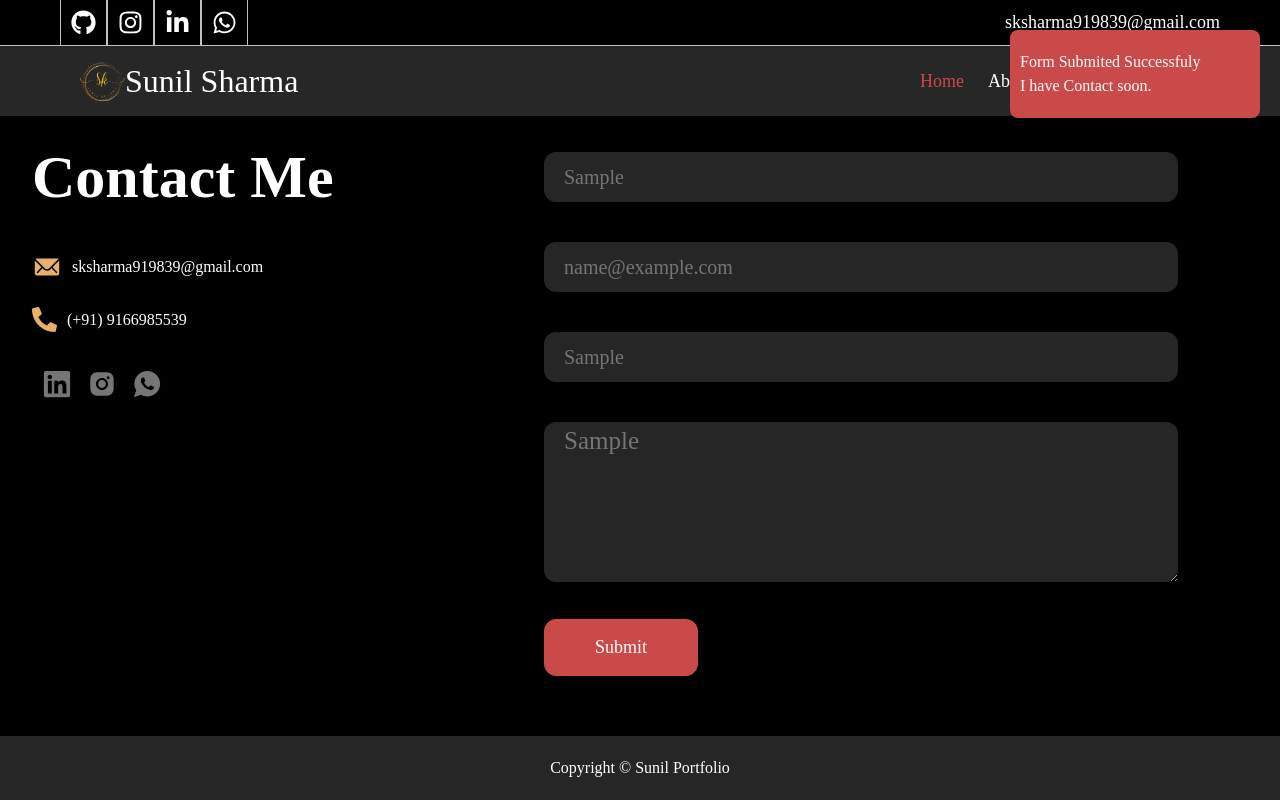
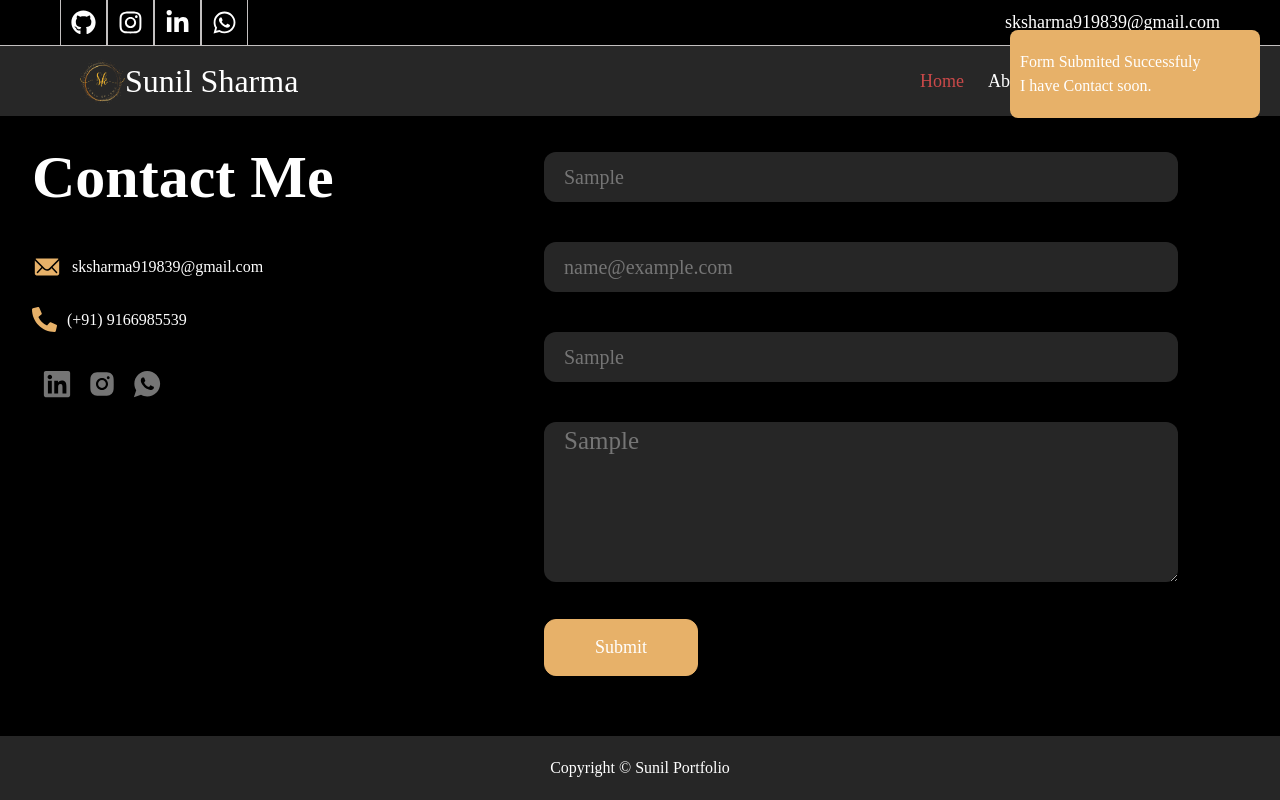
Before and after one commit to sksharma919839/portfolio, a React (Create React App) app: page / in a window 1280 px wide. Both pictures are taken after typing "Sample", "name@example.com", "Sample", "Sample" into the empty fields and a click on the button "Submit". Shown: the part 1332-2132 px from the top of the page. Built offline with nearby package versions, Linux system fonts and the light colour scheme; no server answers.

Commit message:
Update Form.jsx

```diff
--- a/src/components/Contact/Form.jsx
+++ b/src/components/Contact/Form.jsx
@@ -82,14 +82,14 @@ const ContactForm = () => {
         </label>
         <button
           type="submit"
-          className="text-[18px] text-[#ffffff] transition-all duration-700 bg-[#ca4949] border border-[#ca4949] hover:text-[#ca4949] px-[50px] py-[14px] mt-[10px] mb-[60px]  rounded-xl hover:bg-transparent"
+          className="text-[18px] text-[#ffffff] transition-all duration-700 bg-[#e7b169] border border-[#e7b169] hover:text-[#e7b169] px-[50px] py-[14px] mt-[10px] mb-[60px]  rounded-xl hover:bg-transparent"
         >
           Submit
         </button>
       </form>
       <div>
         {message && (
-          <p className="w-[250px] py-[20px] px-[10px] top-[30px] right-[20px] bg-[#ca4949]  rounded-lg fixed z-[11]">
+          <p className="w-[250px] py-[20px] px-[10px] top-[30px] right-[20px] bg-[#e7b169]  rounded-lg fixed z-[11]">
             {message}
             <br /> I have Contact soon.
           </p>
```
